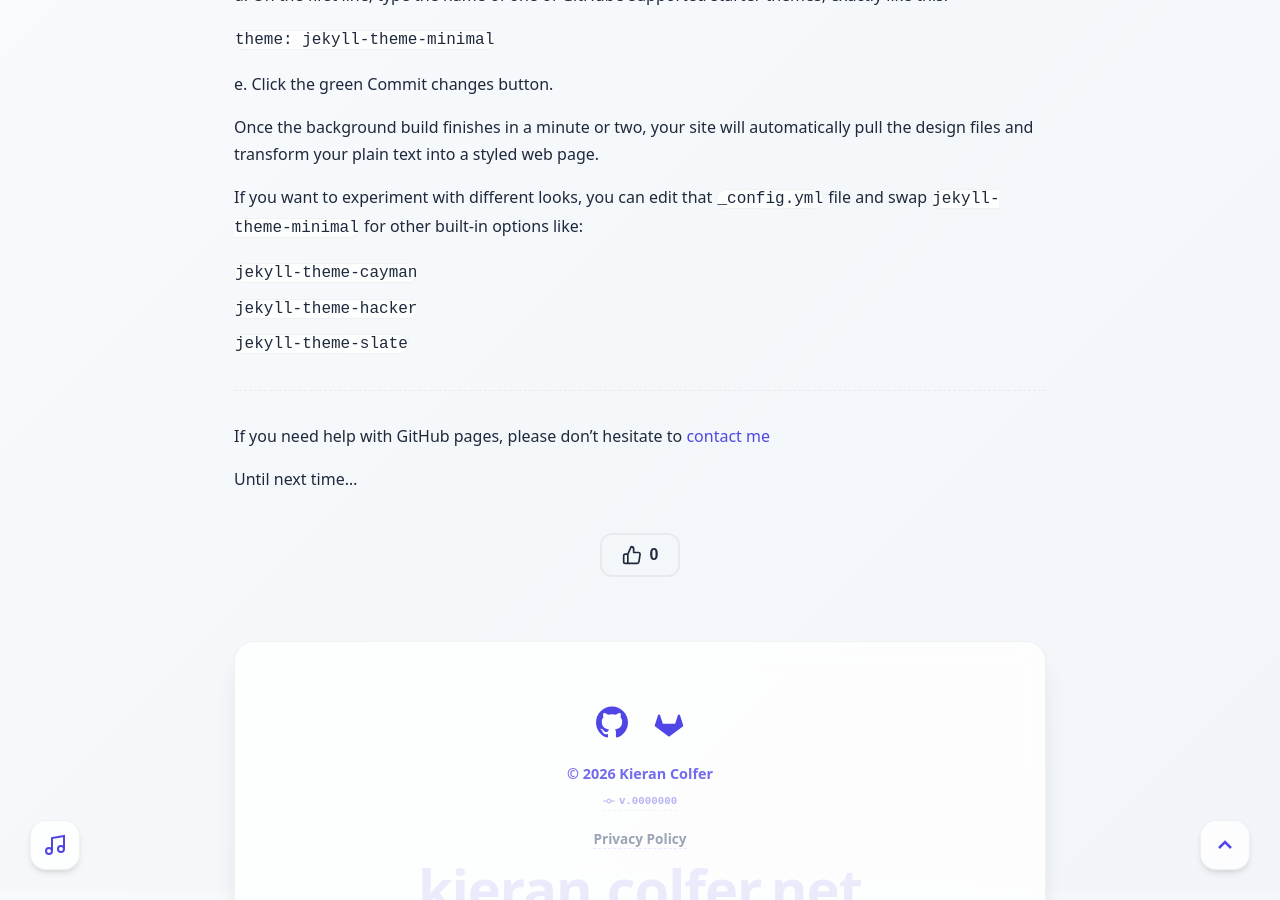
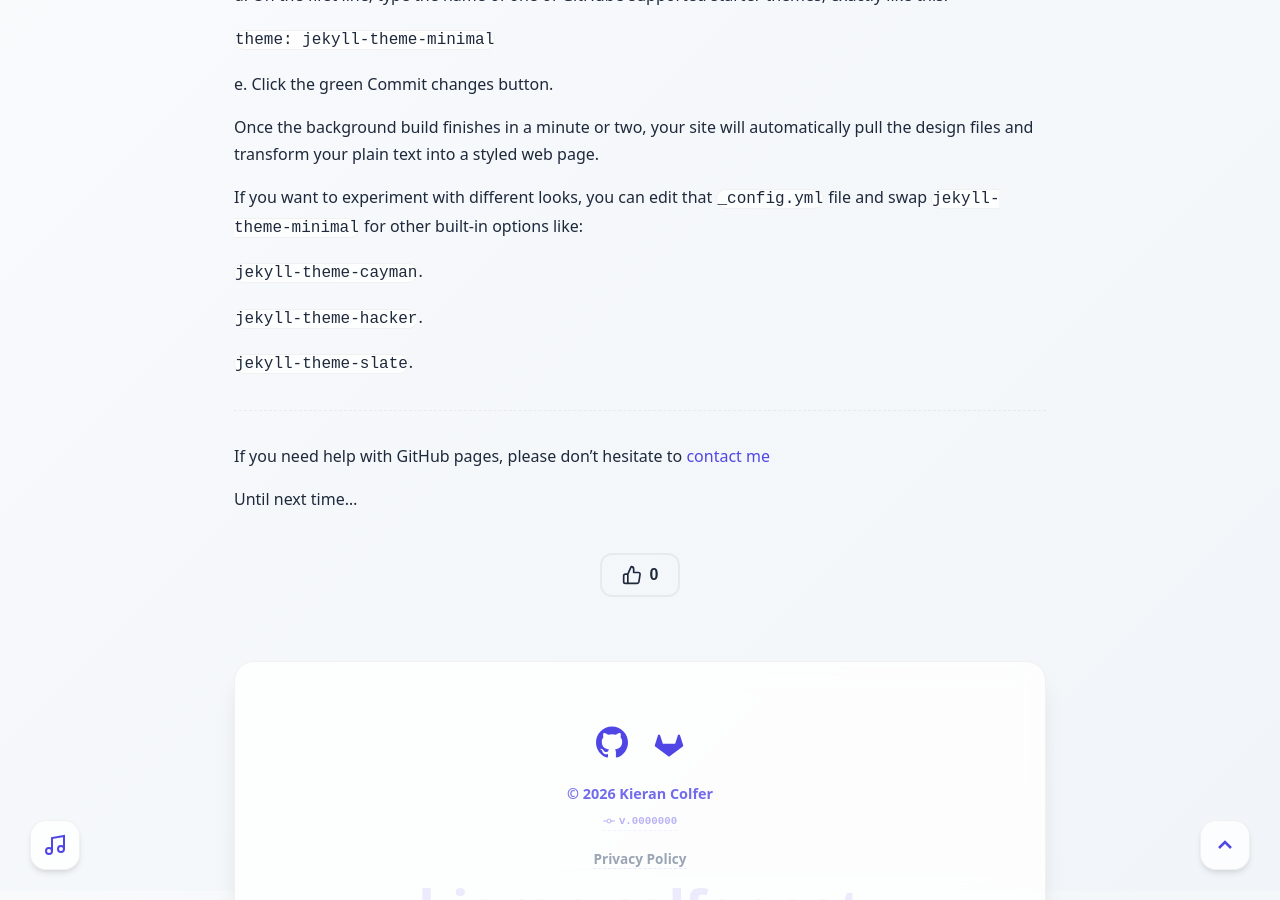
Before and after one commit to PASSK3YS/PASSK3YS.github.io, a Jekyll site: the page built from _posts/2026-09-08-migrating-away-from-listed.md, in a window 1280 px wide and 900 px high, scrolled down 3609 px. Built offline with Jekyll 4.4.1, drawn with Linux system fonts in a browser that asks for light colours; some web fonts are replaced.

Commit message:
fix: layout error

```diff
--- a/_posts/2026-09-08-migrating-away-from-listed.md
+++ b/_posts/2026-09-08-migrating-away-from-listed.md
@@ -103,9 +103,11 @@ Once the background build finishes in a minute or two, your site will automatica
 
 If you want to experiment with different looks, you can edit that `_config.yml` file and swap `jekyll-theme-minimal` for other built-in options like:
 
-- `jekyll-theme-cayman`
-- `jekyll-theme-hacker`
-- `jekyll-theme-slate`
+- `jekyll-theme-cayman`.
+
+- `jekyll-theme-hacker`.
+
+- `jekyll-theme-slate`.
 
 ---
 
```
